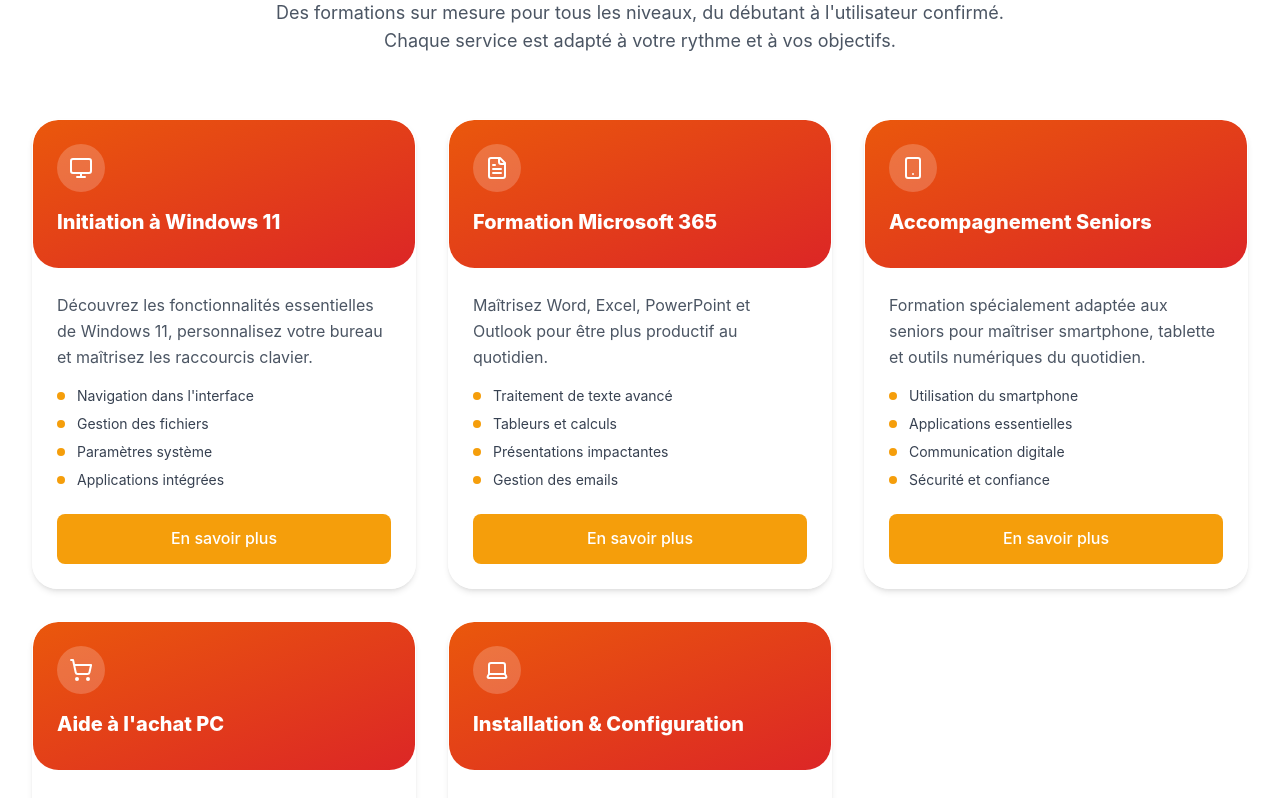
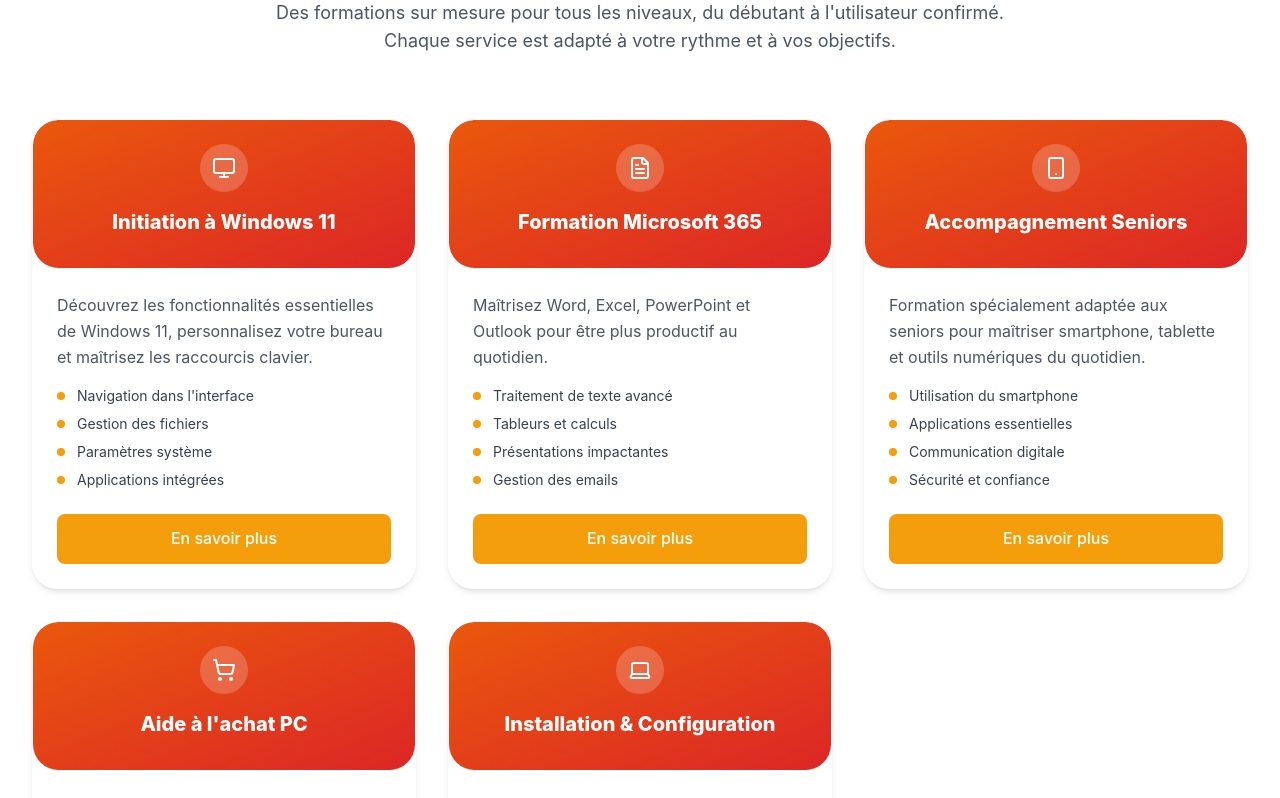
Before and after one commit to Ithan25/MCI, a React (Vite) app: page / in a window 1280 px wide. Shown: the part 1020-1818 px from the top of the page. Built offline with nearby package versions, Linux system fonts and the light colour scheme.

Commit message:
Enhance layout in About and Services components for improved alignment and visual consistency

```diff
--- a/src/components/About.jsx
+++ b/src/components/About.jsx
@@ -126,7 +126,7 @@
             className="space-y-8"
           >
             {/* Profile Card */}
-            <div className="bg-gradient-to-br from-primary to-primary-600 rounded-2xl p-8 text-white text-center">
+            <div className="bg-gradient-to-br from-primary to-primary-600 rounded-2xl p-8 text-white text-center flex flex-col items-center">
               <div className="bg-white/20 rounded-full w-24 h-24 flex items-center justify-center mx-auto mb-6">
                 <User className="h-12 w-12 text-white" />
               </div>
--- a/src/components/Services.jsx
+++ b/src/components/Services.jsx
@@ -107,7 +107,7 @@
               className="glass-effect card-shadow overflow-hidden group ripple-effect rounded-[2vw]"
             >
               {/* Card Header */}
-              <div className="bg-gradient-to-br from-primary to-primary-600 p-6 text-white rounded-[2vw]">
+              <div className="bg-gradient-to-br from-primary to-primary-600 p-6 text-white rounded-[2vw] flex flex-col items-center">
                 <div className="bg-white/20 rounded-full w-12 h-12 flex items-center justify-center mb-4">
                   <service.icon className="h-6 w-6 text-white" />
                 </div>
```
